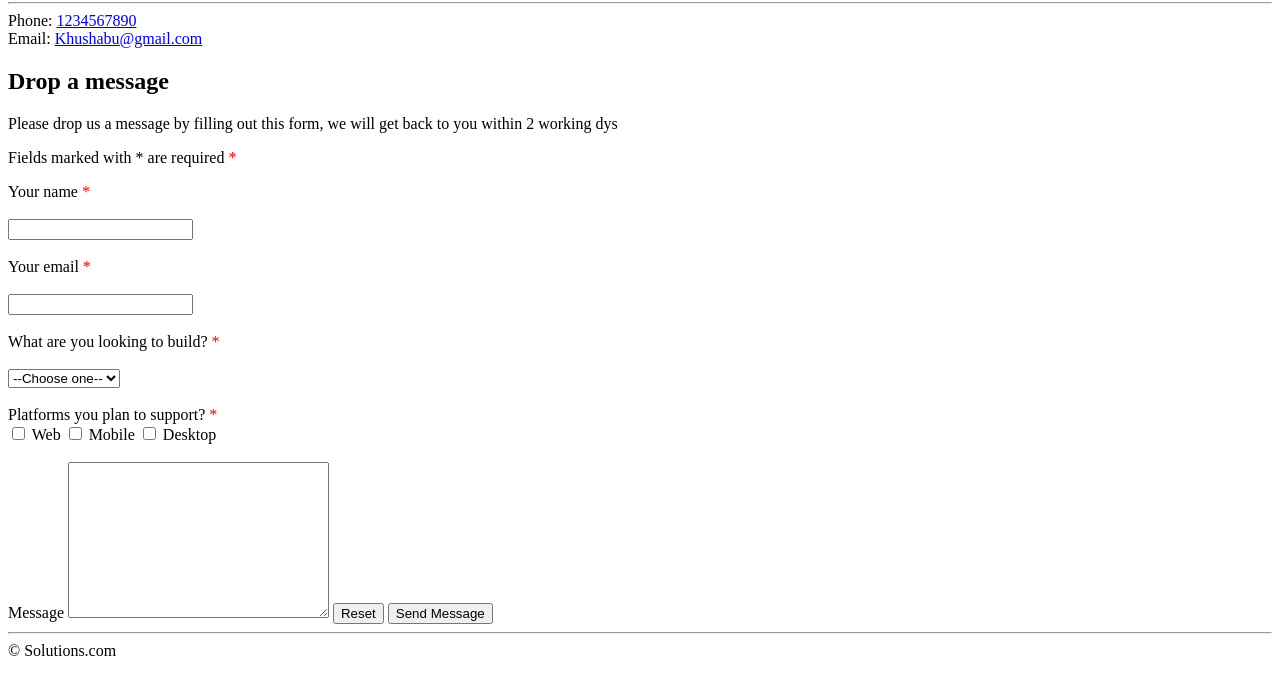
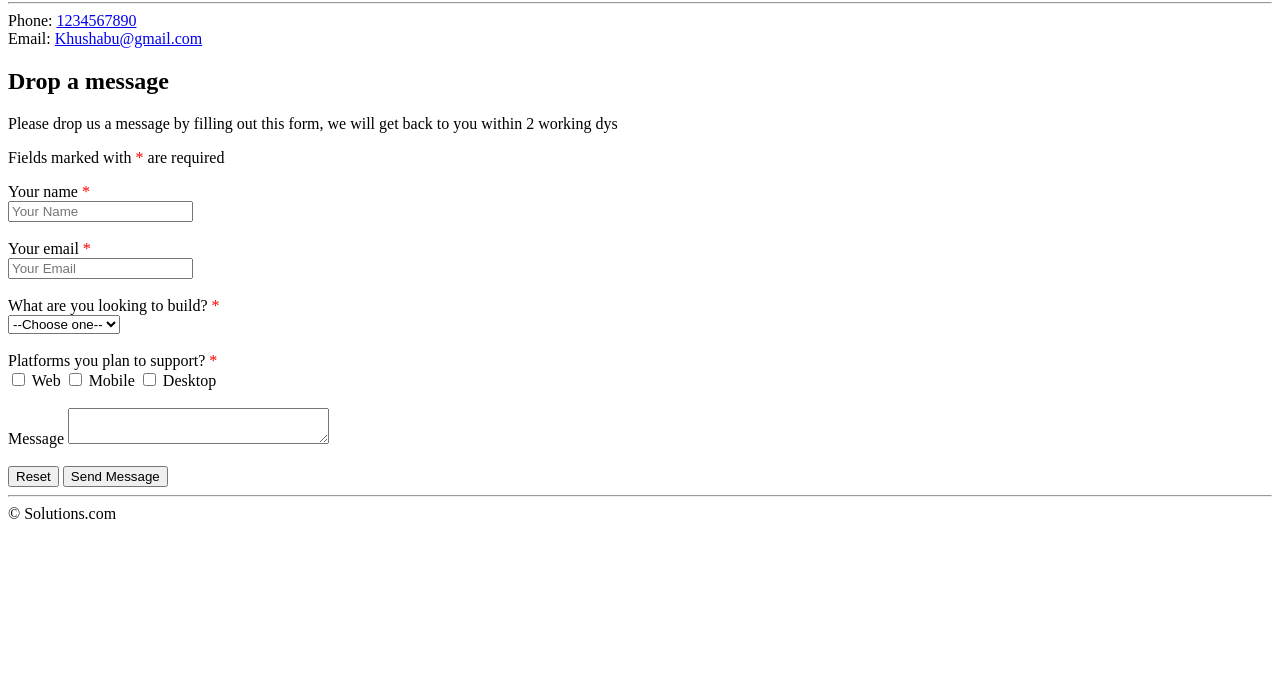
Before and after one commit to khushbu212/Assignment-1, a plain HTML site: page contact-us.html in a window 1280 px wide. Shown: the part 112-800 px from the top of the page. Drawn offline with Linux system fonts and the light colour scheme.

Commit message:
Update contact-us.html

```diff
--- a/contact-us.html
+++ b/contact-us.html
@@ -40,17 +40,18 @@ list-style: none;
 
     <h2>Drop a message</h2>
 <p>Please drop us a message by filling out this form, we will get back to you within 2 working dys</p>
-<p>Fields marked with * are required <span class="red-star">*</span></p>
-<label for="name">Your name <span class="red-star">*</span></label><br><br>
-<input type="text" name="name" id=""><br><br>
-<label for="email">Your email <span class="red-star">*</span></label><br><br>
-<input type="email" name="email" id=""><br><br>
-<label for="interest">What are you looking to build? <span class="red-star">*</span></label><br><br>
+<p>Fields marked with <span class="red-star">*</span> are required </p>
+<label for="name">Your name <span class="red-star">*</span></label><br>
+<input type="text" placeholder="Your Name" name="name" id=""><br><br>
+<label for="email">Your email <span class="red-star">*</span></label><br>
+<input type="email" name="email" placeholder="Your Email" id=""><br><br>
+<label for="interest">What are you looking to build? <span class="red-star">*</span></label><br>
 <select name="default" id="cars">
-  <option value="Choose">--Choose one--</option>
-  <option value="1">1</option>
-  <option value="2">2</option>
-  <option value="3">3</option>
+    <option value="Choose">--Choose one--</option>
+    <option value="1">Blog</option>
+    <option value="2">Online Store</option>
+    <option value="3">Game</option>
+        <option value="4">Other</option>
 </select><br><br>
 <label for="platform">Platforms you plan to support? <span class="red-star">*</span></label><br>
 <input type="checkbox" id="web" name="platform" value="web">
@@ -61,7 +62,8 @@ list-style: none;
 <label for="desktop">Desktop</label><br><br>
 
 <label for="message">Message</label>
-<textarea name="message" id="" cols="30" rows="10"></textarea>
+<textarea name="message" id="" cols="30" rows="2"></textarea>
+<br><br>
 <input type="reset" name="reset"  value="Reset">
 <button>Send Message</button>
 
```
